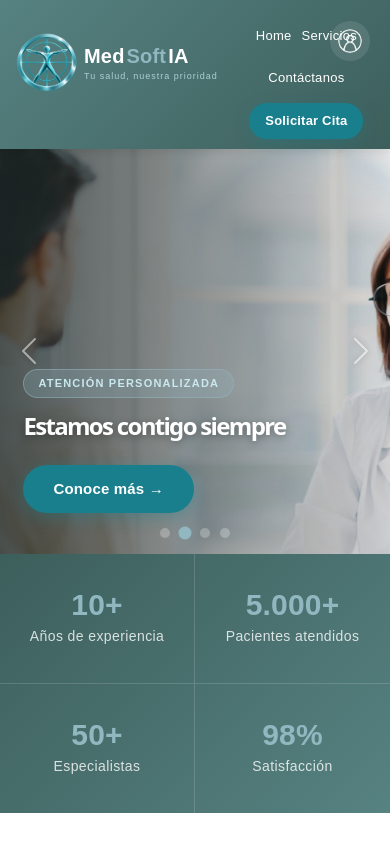
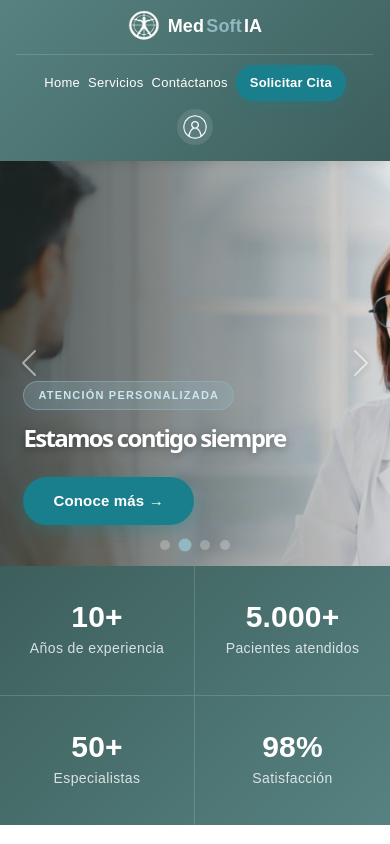
Before and after one commit to fredynofuya/React-API-Citas, a React (Vite) app: page / in a window 390 px wide. Shown: the top 844 px of the page. Built offline with nearby package versions, Linux system fonts and the light colour scheme.

Commit message:
edit paciente & add responsive

```diff
--- a/src/components/Footer/Footer.jsx
+++ b/src/components/Footer/Footer.jsx
@@ -2,6 +2,8 @@ import './FooterStyles.css';
 import { FontAwesomeIcon } from '@fortawesome/react-fontawesome';
 import { faFacebook, faInstagram, faLinkedin, faTwitter } from '@fortawesome/free-brands-svg-icons';
 import { faEnvelope, faPhone, faMapMarkerAlt } from '@fortawesome/free-solid-svg-icons';
+import logo from '../../assets/logo.png';
+import {Link} from 'react-router-dom';
 
 const Footer = () => {
   return (
@@ -9,11 +11,21 @@ const Footer = () => {
       <div className='footer-content'>
         {/* Sección de Marca */}
         <div className='footer-section'>
-          <div className='footer-brand'>
-            <span className='footer-brand-text footer-brand-primary'>Med</span>
-            <span className='footer-brand-text footer-brand-accent'>Soft</span>
-            <span className='footer-brand-text footer-brand-primary'>IA</span>
+          {/* logo + nombre */}
+          <div className="si-brand-header-footer">
+            <div className="si-brand-logo">
+              <img src={logo} alt="MedSoftIA" />
+            </div>
+            <Link to='/home' className="brand-link">
+              <div className="brand-logo">
+                <span className="brand-text brand-primary">Med</span>
+                <span className="brand-text brand-accent">Soft</span>
+                <span className="brand-text brand-primary">IA</span>
+              </div>
+              <div className="brand-tagline">Tu salud, nuestra prioridad</div>
+            </Link>
           </div>
+
           <p className='footer-description'>
             Tu plataforma confiable para gestionar citas médicas de forma rápida,
             segura y eficiente. Conectando pacientes con profesionales de la salud.
--- a/src/components/Footer/FooterStyles.css
+++ b/src/components/Footer/FooterStyles.css
@@ -36,18 +36,11 @@
     gap: 12px;
 }
 
-.footer-brand {
-    display: flex;
-    align-items: baseline;
-    gap: 3px;
-    margin-bottom: 12px;
-}
-
-.footer-brand-text {
-    font-size: 28px;
-    font-weight: 700;
-    margin: 0;
-    line-height: 1;
+.si-brand-header-footer {
+  display: flex;
+  align-items: center;
+  gap: 5px;
+  margin-bottom: 5px;
 }
 
 .footer-brand-primary {
--- a/src/components/Navigation/NavigationStyles.css
+++ b/src/components/Navigation/NavigationStyles.css
@@ -28,10 +28,23 @@
    SECCIÓN DE MARCA/LOGO
    ============================================ */
 .si-brand-header-nav {
-  display: flex;
-  align-items: center;
-  gap: 5px;
-  margin-bottom: 20px;
+    display: flex;
+    align-items: center;
+    gap: 10px;
+    flex-shrink: 0;
+}
+
+.si-brand-logo {
+    display: flex;
+    align-items: center;
+    flex-shrink: 0;
+}
+
+.si-brand-logo img {
+    width: 55px;
+    height: 55px;
+    filter: brightness(0) invert(1);
+    border-radius: 50%;
 }
 
 .brand-link {
@@ -54,7 +67,7 @@
 }
 
 .brand-text {
-    font-size: 32px;
+    font-size: 30px;
     font-weight: 700;
     margin: 0;
     transition: all 0.3s ease;
@@ -170,11 +183,6 @@
     transform: translateY(-1px);
 }
 
-.btn-icon {
-    font-size: 18px;
-    filter: none;
-}
-
 /* ============================================
    ICONO DE LOGIN
    ============================================ */
@@ -203,11 +211,12 @@
 }
 
 /* ============================================
-   RESPONSIVE DESIGN
+   RESPONSIVE — TABLET GRANDE (≤1200px)
    ============================================ */
 @media (max-width: 1200px) {
     .Navigation {
-        padding: 18px 40px;
+        padding: 16px 40px;
+        gap: 30px;
     }
 
     .navbar {
@@ -222,30 +231,23 @@
         padding: 10px 22px;
         font-size: 15px;
     }
-}
 
-@media (max-width: 1024px) {
     .brand-text {
         font-size: 28px;
     }
 
-    .brand-tagline {
-        font-size: 10px;
-    }
-
-    .navbar {
-        gap: 20px;
-    }
-
-    .nav-link {
-        font-size: 15px;
-    }
+    /* .si-brand-logo img {
+        width: 36px;
+        height: 36px;
+    } */
 }
 
-@media (max-width: 768px) {
+/* ============================================
+   RESPONSIVE — TABLET PEQUEÑO (≤1024px)
+   ============================================ */
+@media (max-width: 1024px) {
     .Navigation {
-        padding: 12px 20px;
-        flex-wrap: wrap;
+        padding: 14px 30px;
         gap: 20px;
     }
 
@@ -257,16 +259,13 @@
         font-size: 9px;
     }
 
-    .navbar {
-        flex-wrap: wrap;
-        justify-content: center;
-        width: 100%;
-        margin-top: 10px;
-        gap: 15px;
+    .si-brand-logo img {
+        width: 50px;
+        height: 50px;
     }
 
-    .nav-item {
-        font-size: 14px;
+    .navbar {
+        gap: 18px;
     }
 
     .nav-link {
@@ -274,33 +273,110 @@
     }
 
     .btn-cita {
-        padding: 10px 20px;
+        padding: 9px 18px;
         font-size: 14px;
     }
 
+    .login-icon img {
+        width: 42px;
+        height: 42px;
+    }
+}
+
+/* ============================================
+   RESPONSIVE — MÓVIL (≤768px)
+   Layout en dos filas:
+   Fila 1: [Marca]                    [Login]
+   Fila 2: [Home | Servicios | Contáctanos | Solicitar Cita]
+   ============================================ */
+@media (max-width: 768px) {
+    .Navigation {
+        padding: 12px 20px;
+        display: flex;
+        flex-direction: column;
+        gap: 2px;
+    }
+
+    /* Marca ocupa toda la primera fila a la izquierda */
+    .si-brand-header-nav {
+        flex: 1;
+    }
+
+    .brand-text {
+        font-size: 22px;
+    }
+
+    .brand-tagline {
+        font-size: 9px;
+    }
+
+    .si-brand-logo img {
+        width: 48px;
+        height: 48px;
+    }
+
+    /* Login queda a la derecha en la primera fila (sin absolute) */
     .login-icon {
-        position: absolute;
-        top: 15px;
-        right: 20px;
+        margin-left: 0;
     }
 
     .login-icon img {
         width: 40px;
         height: 40px;
     }
+
+    /* Navbar va a la segunda fila, centrado y con separador */
+    .navbar {
+        flex: 0 0 100%;
+        width: 100%;
+        flex-wrap: wrap;
+        justify-content: center;
+        margin-top: 12px;
+        padding-top: 12px;
+        gap: 12px;
+        border-top: 1px solid rgba(255, 255, 255, 0.15);
+    }
+
+    .nav-link {
+        font-size: 14px;
+    }
+
+    .btn-cita {
+        padding: 9px 18px;
+        font-size: 14px;
+    }
 }
 
+/* ============================================
+   RESPONSIVE — MÓVIL PEQUEÑO (≤480px)
+   ============================================ */
 @media (max-width: 480px) {
     .Navigation {
-        padding: 10px 15px;
+        padding: 10px 16px;
     }
 
     .brand-text {
-        font-size: 20px;
+        font-size: 18px;
+    }
+
+    /* Ocultar tagline para ganar espacio */
+    .brand-tagline {
+        display: none;
+    }
+
+    .si-brand-logo img {
+        width: 32px;
+        height: 32px;
+    }
+
+    .si-brand-header-nav {
+        gap: 8px;
     }
 
     .navbar {
-        gap: 10px;
+        gap: 8px;
+        margin-top: 10px;
+        padding-top: 10px;
     }
 
     .nav-link {
@@ -309,11 +385,13 @@
     }
 
     .btn-cita {
-        padding: 8px 16px;
+        padding: 8px 14px;
         font-size: 13px;
     }
 
-    .btn-icon {
-        font-size: 14px;
+    .login-icon img {
+        width: 36px;
+        height: 36px;
+        padding: 6px;
     }
 }
--- a/src/layouts/AdminLayout.jsx
+++ b/src/layouts/AdminLayout.jsx
@@ -224,11 +224,11 @@ const AdminLayout = () => {
           </button>
 
           {/* Brand (solo mobile) */}
-          <span className="admin-topbar-brand">MedSoftIA</span>
+          <span className="admin-topbar-brand">¡Bienvenido, {usuario?.nombre || 'Usuario'}!</span>
 
-          {/* Sección izquierda: breadcrumb (solo desktop) */}
+          {/* Sección bienvenida: breadcrumb (solo desktop) */}
           <div className="admin-topbar-left">
-            <span className="admin-topbar-page">Bienvenido, {usuario?.nombre || 'Usuario'} </span>
+            <span className="admin-topbar-page">¡Bienvenido, {usuario?.nombre || 'Usuario'}! </span>
           </div>
 
         </header>
--- a/src/layouts/AdminLayoutStyles.css
+++ b/src/layouts/AdminLayoutStyles.css
@@ -436,9 +436,9 @@
 }
 
 .admin-topbar-page {
-  font-size: 15px;
-  font-weight: 600;
-  color: #2e4a48;
+  font-size: 17px;
+  font-weight: 700;
+  color: #568281;
 }
 
 .admin-topbar-sep {
--- a/src/pages/SignIn.jsx
+++ b/src/pages/SignIn.jsx
@@ -53,13 +53,16 @@ const SignIn = () => {
         <div className="si-brand-content">
           {/* logo + nombre */}
           <div className="si-brand-header">
-            <div className="si-brand-logo">
+            <div className="si-brand-login">
               <img src={logo} alt="MedSoftIA" />
             </div>
+            <div className="brand-link">
               <div className="si-brand-name">
                 <span className="si-brand-white">Med</span>
                 <span className="si-brand-accent">Soft</span>
                 <span className="si-brand-white">IA</span>
+              </div>
+              <div className="brand-tagline">Tu salud, nuestra prioridad</div>
             </div>
           </div>
           <p className="si-brand-tagline">
@@ -94,9 +97,10 @@ const SignIn = () => {
               <span className="si-brand-white-m">IA</span>
             </span>
           </div>
-
+          <div className="si-form-header">
             <h1 className="si-title">Bienvenido de nuevo</h1>
             <p className="si-subtitle">Ingresa tus credenciales para continuar</p>
+          </div>
 
           {error && (
             <div className="si-alert si-alert--error" role="alert">
--- a/src/styles/HomeStyles.css
+++ b/src/styles/HomeStyles.css
@@ -172,7 +172,7 @@
 }
 
 .stat-value {
-  color: var(--teal-light);
+  color: var(--white);
   font-size: 38px;
   font-weight: 700;
   line-height: 1;
--- a/src/styles/SignInStyles.css
+++ b/src/styles/SignInStyles.css
@@ -82,7 +82,7 @@
   margin-bottom: 20px;
 }
 
-.si-brand-logo img {
+.si-brand-login img {
   width: 64px;
   height: 64px;
   flex-shrink: 0;
@@ -96,8 +96,8 @@
 }
 
 .si-brand-name span {
-  font-size: 48px;
-  font-weight: 800;
+  font-size: 30px;
+  font-weight: 700;
   line-height: 1;
 }
 
@@ -110,6 +110,12 @@
   line-height: 1.65;
   margin-bottom: 40px;
   max-width: 340px;
+}
+
+.si-form-header {
+    display: flex;
+    flex-direction: column;
+    align-items: center;
 }
 
 /* lista de features */
@@ -171,15 +177,14 @@
 /* logo mobile — oculto en desktop */
 .si-mobile-logo {
   display: none;
-  align-items: center;
-  gap: 10px;
-  margin-bottom: 32px;
+  justify-content: center;
+  gap: 5px;
+  margin-bottom: 20px;
 }
 
 .si-mobile-logo img {
   width: 44px;
   height: 44px;
-  filter: invert(35%) sepia(40%) saturate(600%) hue-rotate(140deg);
 }
 
 .si-mobile-brand { display: flex; gap: 2px; }
@@ -391,7 +396,9 @@
   .si-form-panel {
     min-height: 100vh;
     padding: 50px 30px;
-    background: linear-gradient(160deg, var(--teal-dark) 0%, var(--teal-bright) 100%);
+    background:
+    linear-gradient(160deg, rgba(30,42,42,.88) 0%, rgba(26,127,140,.82) 100%),
+    url('../assets/paciente.jpg') center / cover no-repeat;
   }
 
   .si-form-inner {
```
Also changed, not shown: src/components/Paciente/Paciente.jsx (+33 -5 lines). Lines whose indentation alone changed are shown as unchanged.
